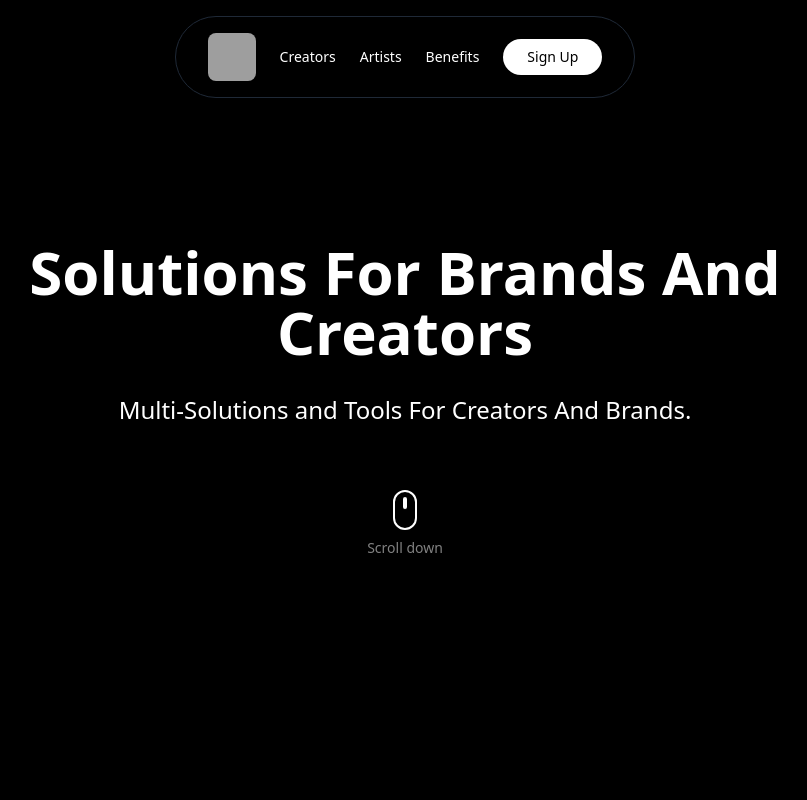
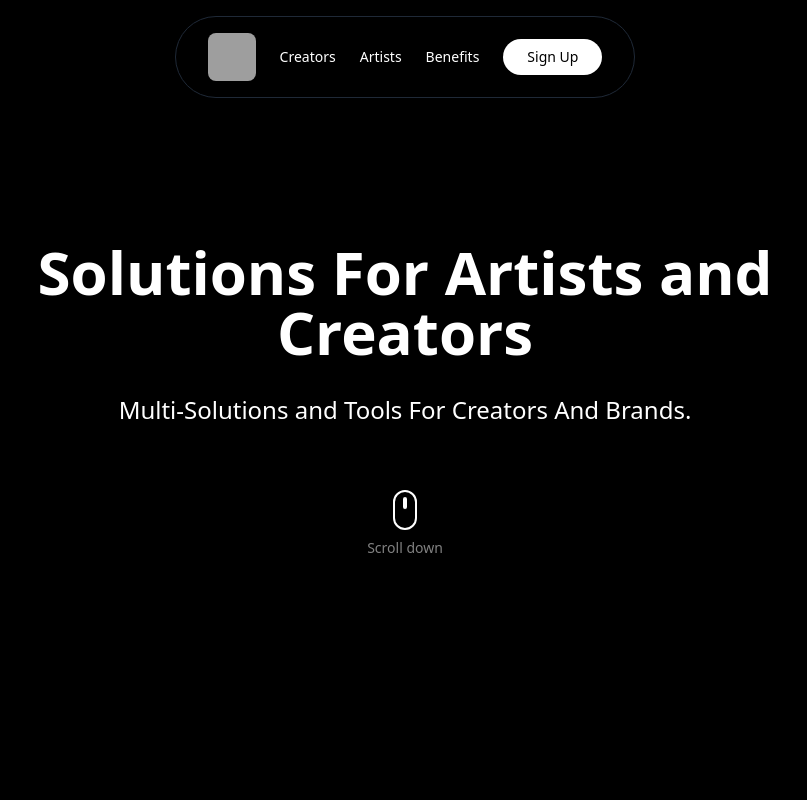
Before and after one commit to rosakirosaki/ui, a React (Vite) app: page / in a window 1280 px wide. Shown: the top 800 px of the page, without its empty margins (235-1042 px from the left). Built offline with nearby package versions, Linux system fonts and the light colour scheme; grey boxes are pictures that could not be loaded.

Commit message:
Updated Hero.tsx

```diff
--- a/src/components/Hero.tsx
+++ b/src/components/Hero.tsx
@@ -6,7 +6,7 @@ export function Hero() {
       {/* Content */}
       <div className="relative z-10 text-center px-6 max-w-5xl mx-auto">
         <h1 className="text-4xl md:text-5xl lg:text-6xl font-bold text-white mb-8 leading-tight">
-          Solutions For Brands And Creators
+          Solutions For Artists and Creators
         </h1>
 
         <p className="text-xl md:text-2xl text-white mb-12 leading-relaxed max-w-3xl mx-auto">
```
